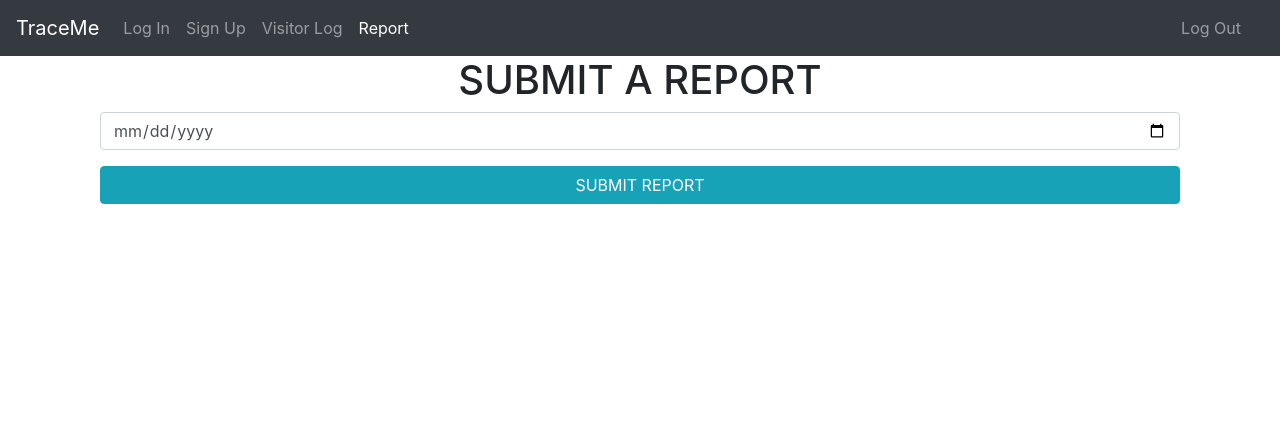
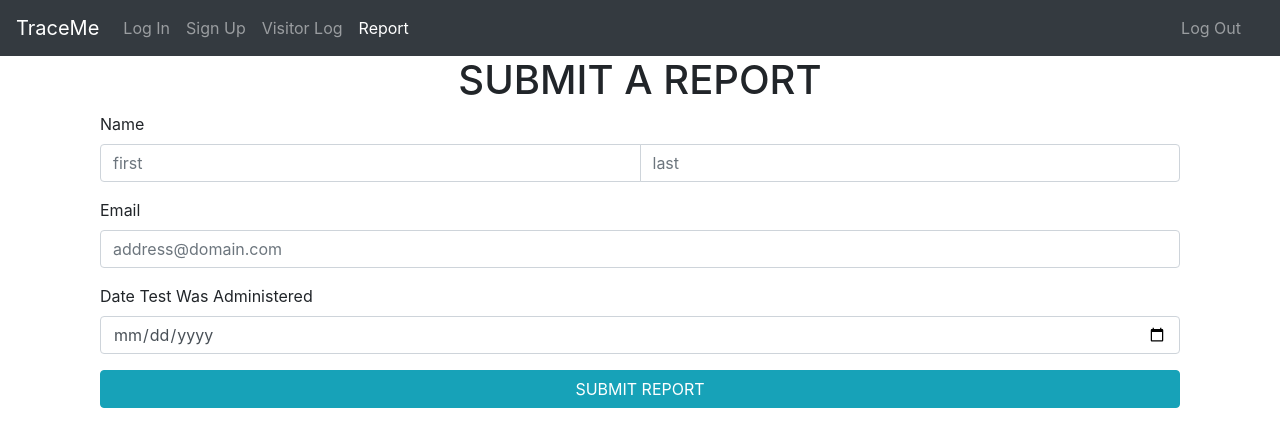
Before and after one commit to wickbushong/trace-me-2, a React (Create React App) app in the folder client/: page /report in a window 1280 px wide. Shown: the top 446 px of the page. Built offline with nearby package versions, Linux system fonts and the light colour scheme.

Commit message:
Give ReportForm controlled inputs.

```diff
--- a/client/src/components/reports/ReportForm.js
+++ b/client/src/components/reports/ReportForm.js
@@ -1,20 +1,90 @@
 import React from 'react'
 import Form from 'react-bootstrap/Form'
 import Button from 'react-bootstrap/Button'
+import InputGroup from 'react-bootstrap/InputGroup'
 // var DateTimeField = require('react-bootstrap-datetimepicker');
 // import {DateTime} from 'react-datetime-bootstrap'
 
 
 class ReportForm extends React.Component {
+    constructor() {
+        super()
+        this.state = {
+            firstName: '',
+            lastName: '',
+            email: '',
+            date: ''
+        }
+    }
+
+    handleOnChange = event => {
+        this.setState(prevState => {
+            return {
+            ...prevState,
+            [event.target.name]: event.target.value
+        }})
+    }
+
+    handleOnSubmit = event => {
+        event.preventDefault()
+        console.log(this.state)
+        this.setState({
+            firstName: '',
+            lastName: '',
+            email: '',
+            date: ''
+        })
+    }
 
     render() {
         return (
-            <Form>
+            <Form onSubmit={this.handleOnSubmit}>
+                <label htmlFor="formName">Name</label>
+                <InputGroup className="mb-3" id="formName">
+                    <Form.Control
+                        type="text"
+                        placeholder="first"
+                        name="firstName"
+                        required
+                        value={this.state.firstName}
+                        onChange={this.handleOnChange}
+                    />
+                    <Form.Control
+                        type="text"
+                        placeholder="last"
+                        name="lastName"
+                        required
+                        value={this.state.lastName}
+                        onChange={this.handleOnChange}
+                    />
+                </InputGroup>
+
+                <Form.Group controlId="formEmail">
+                    <Form.Label>Email</Form.Label>
+                    <Form.Control
+                        type="email"
+                        name="email"
+                        placeholder="address@domain.com"
+                        required
+                        value={this.state.email}
+                        onChange={this.handleOnChange}
+                    />
+                </Form.Group>
 
                 <Form.Group controlId="formDate">
-                    <Form.Control type="date" id="date-input" className="form-control datetimepicker-input" />
+                    <Form.Label>Date Test Was Administered</Form.Label>
+                    <Form.Control
+                        type="date"
+                        className="form-control datetimepicker-input"
+                        name="date"
+                        value={this.state.date}
+                        onChange={this.handleOnChange}
+                    />
                 </Form.Group>
-                <Button type="submit" variant="info" block >SUBMIT REPORT</Button>
+
+                <Form.Group>
+                    <Button type="submit" variant="info" block >SUBMIT REPORT</Button>
+                </Form.Group>
             </Form>
         )
     }
```
Also changed, not shown: 1 other file (tests, documents, lock files or other folders).
